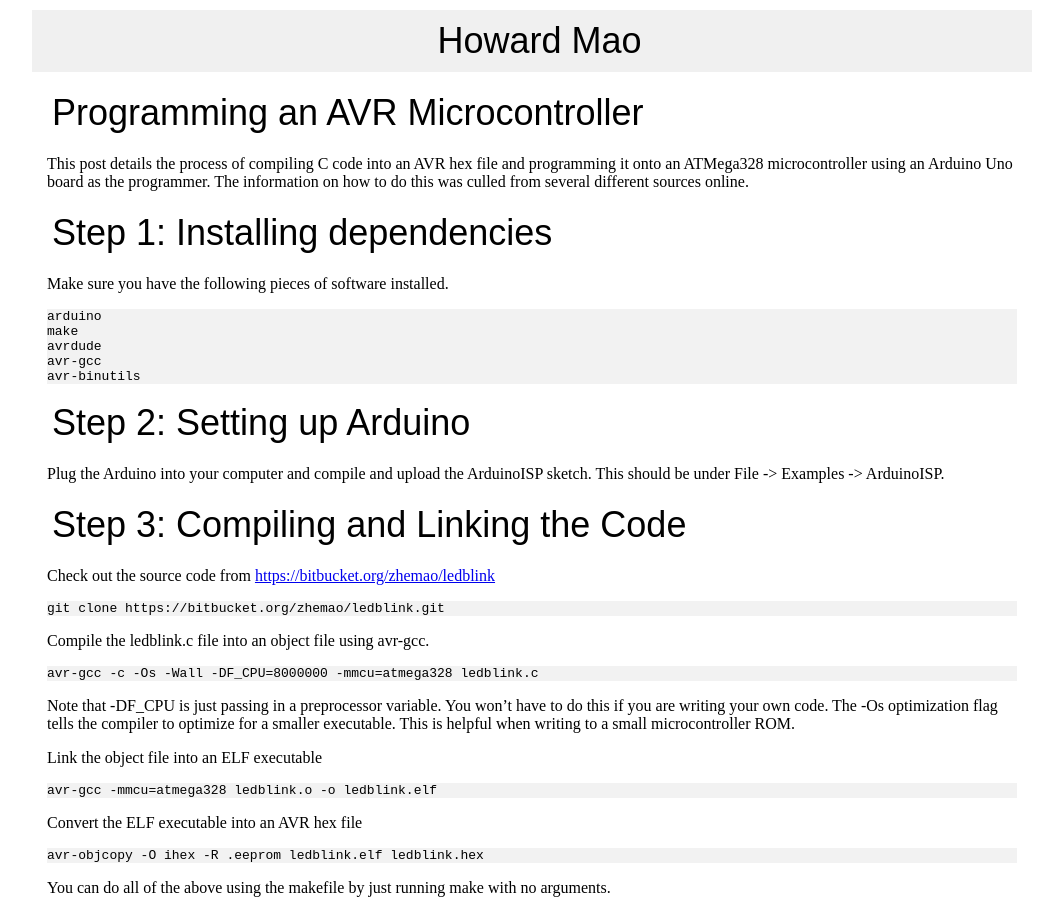
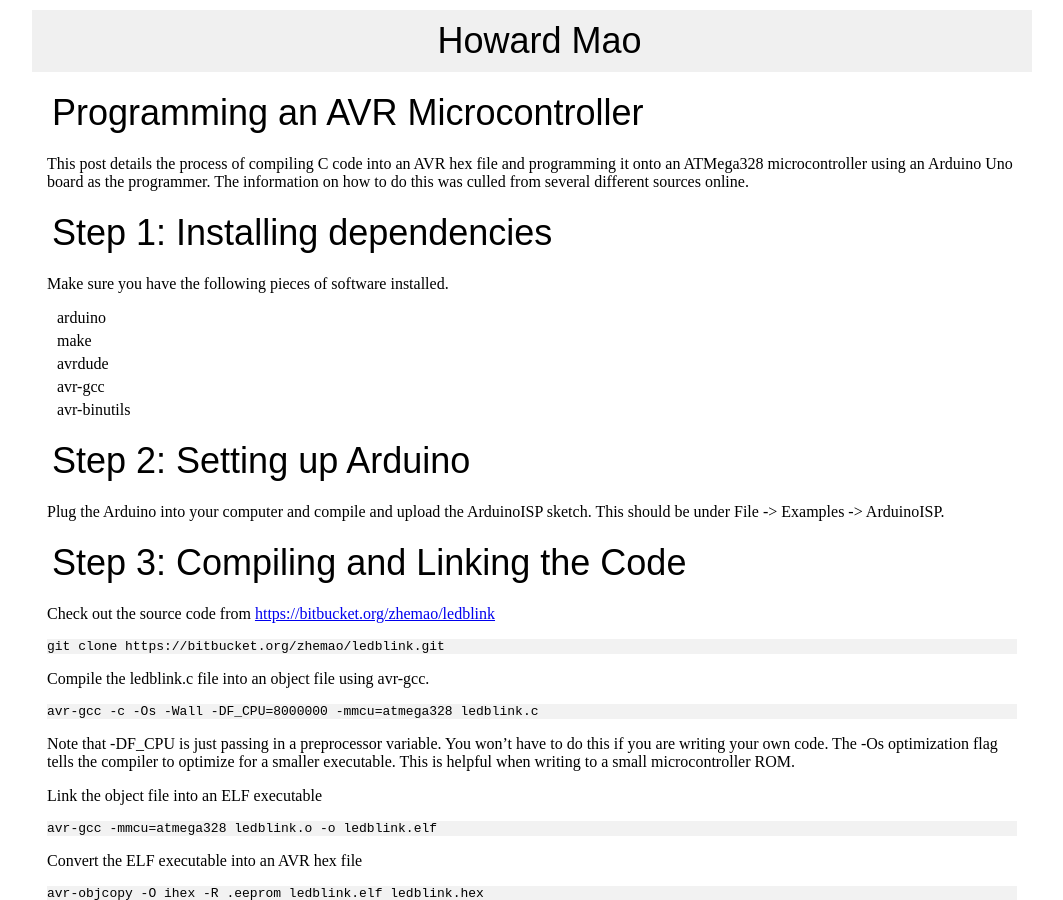
Before and after one commit to zhemao/zhemao.github.com, a Jekyll site: the page built from _posts/2012-07-25-programming-avr.markdown, in a window 1280 px wide and 900 px high. Shown: the whole window, without its empty margins (108-1171 px from the left). Built offline with Jekyll 4.4.1, drawn with Linux system fonts in a browser that asks for light colours.

Commit message:
make the list of software an actual list

```diff
--- a/_posts/2012-07-25-programming-avr.markdown
+++ b/_posts/2012-07-25-programming-avr.markdown
@@ -13,11 +13,11 @@ different sources online.
 
 Make sure you have the following pieces of software installed.
 
-    arduino
-    make
-    avrdude
-    avr-gcc
-    avr-binutils
+ * arduino
+ * make
+ * avrdude
+ * avr-gcc
+ * avr-binutils
 
 # Step 2: Setting up Arduino
 
```
